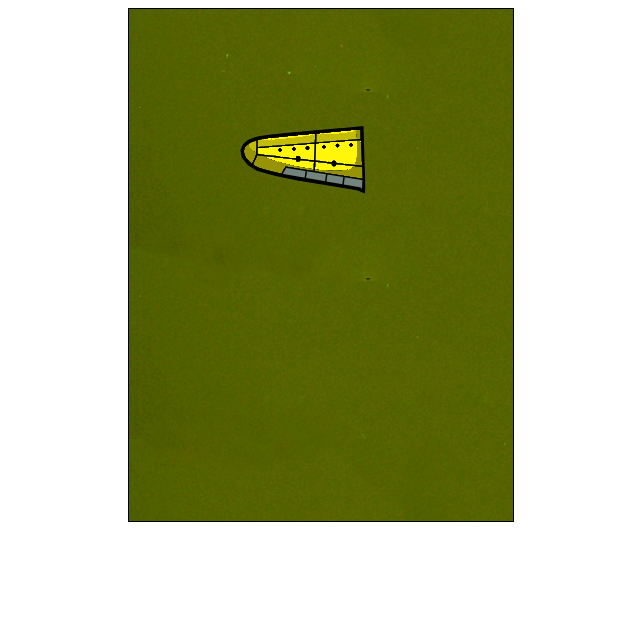
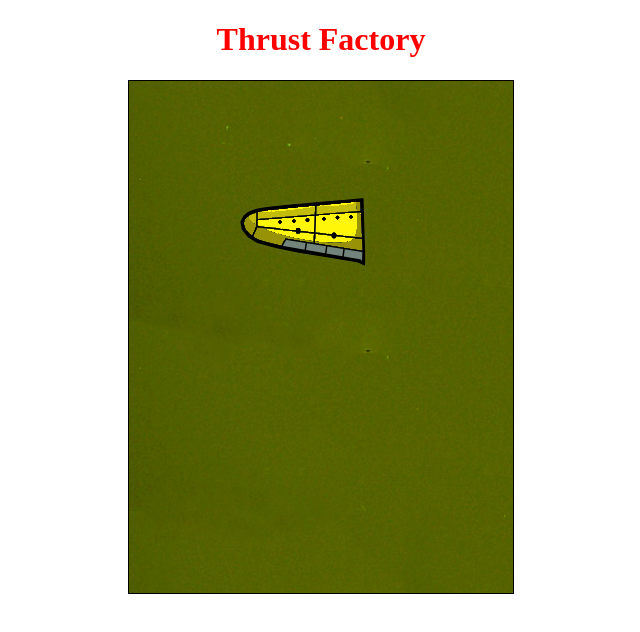
Before and after one commit to rtjoseph11/thrust-factory-server, a website: page public/index.html in a window 1280 px wide. Shown: the whole page, without its empty margins (319-959 px from the left). Drawn offline with Linux system fonts and the light colour scheme.

Commit message:
adding title

```diff
--- a/public/index.html
+++ b/public/index.html
@@ -6,6 +6,10 @@
             var THRUSTER = window.THRUSTER || {};
         </script>
         <style type="text/css">
+            h1 {
+                text-align: center;
+                color: red;
+            }
             #game {
                 border: 1px solid #000;
                 background: url("/public/images/airPlanesBackground.png");
@@ -15,6 +19,7 @@
         </style>
     </head>
     <body>
+        <h1>Thrust Factory</h1>
         <canvas id="game"></canvas>
         <audio src="/public/audio/Thruster_Main_Game_Music.m4a" autoplay loop="true"></audio>
         <script type="text/javascript" src="src/config.js"></script>
```
